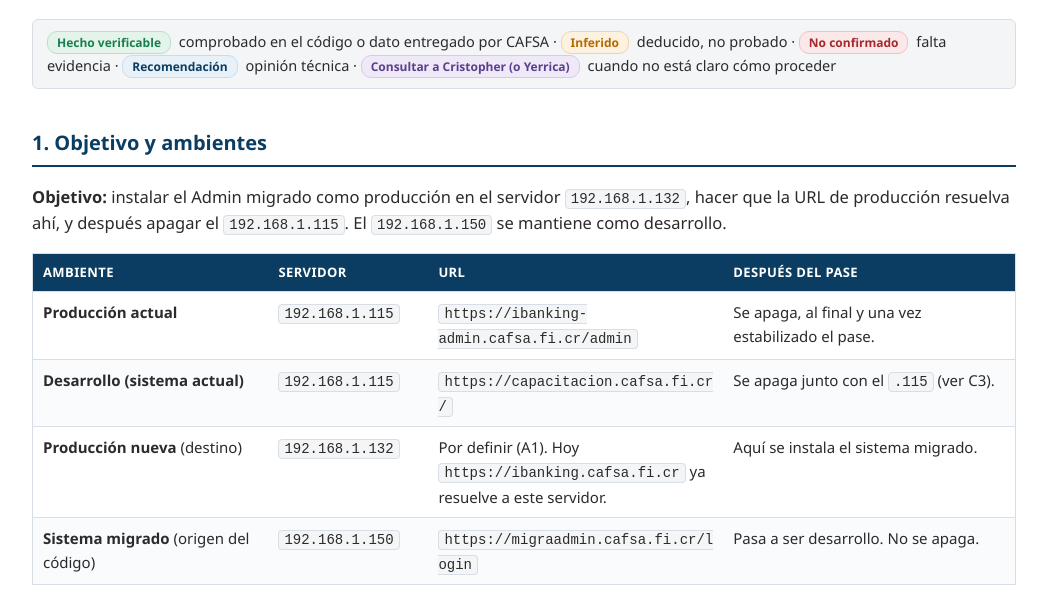
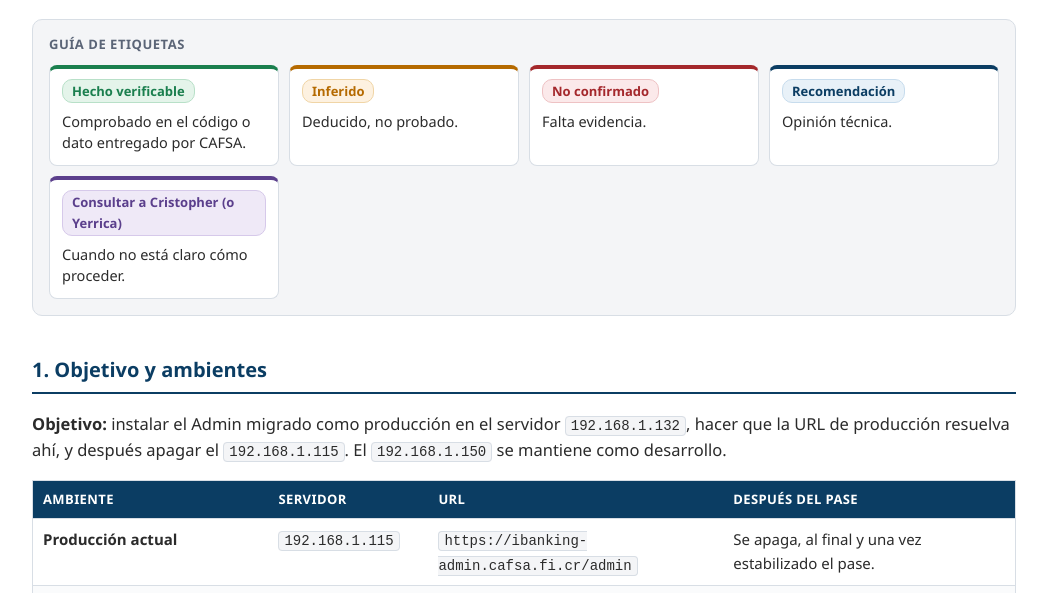
Before and after one commit to mlopez-cafsa/informes-operaciones-ti, a plain HTML site: page reportes/geovanny-leon/iniciativas/PP-232-pase-produccion-cafsa-admin.html in a window 1280 px wide. Shown: the part 162-755 px from the top of the page, without its empty margins (116-1163 px from the left). Drawn offline with Linux system fonts and the light colour scheme.

Commit message:
Update - v1.2.6

```diff
--- a/reportes/geovanny-leon/iniciativas/PP-232-pase-produccion-cafsa-admin.html
+++ b/reportes/geovanny-leon/iniciativas/PP-232-pase-produccion-cafsa-admin.html
@@ -70,14 +70,45 @@
 
   .sub{color:var(--gris-medio);margin:0 0 10px;font-size:15px;}
   .meta{font-size:14.5px;color:var(--gris-medio);}
+  /* ---- Guía de etiquetas: una tarjeta por etiqueta, con su color y su significado ---- */
   .legend{
-    font-size:14.5px;
     background:var(--gris-claro);
     border:1px solid var(--borde);
-    border-radius:6px;
-    padding:10px 14px;
+    border-radius:10px;
+    padding:14px 16px 16px;
     margin:0 0 6px;
   }
+  .legend-titulo{
+    font-size:13px;
+    font-weight:700;
+    text-transform:uppercase;
+    letter-spacing:.04em;
+    color:var(--gris-medio);
+    margin:0 0 10px;
+  }
+  .legend-grid{
+    display:grid;
+    grid-template-columns:repeat(auto-fit,minmax(190px,1fr));
+    gap:10px;
+  }
+  .legend-item{
+    background:#ffffff;
+    border:1px solid var(--borde);
+    border-top:4px solid var(--borde);
+    border-radius:8px;
+    padding:10px 12px 12px;
+    display:flex;
+    flex-direction:column;
+    align-items:flex-start;
+    gap:8px;
+  }
+  .legend-item .tag{margin-right:0;font-size:13px;white-space:normal;}
+  .legend-item p{margin:0;font-size:14.5px;line-height:1.45;color:var(--gris-texto);}
+  .legend-item.hecho{border-top-color:var(--verde-hecho);}
+  .legend-item.inf{border-top-color:var(--naranja-recom);}
+  .legend-item.nc{border-top-color:var(--rojo-pendiente);}
+  .legend-item.recom{border-top-color:var(--azul-cafsa);}
+  .legend-item.consultar{border-top-color:var(--morado-consulta);}
 
   table{
     width:100%;
@@ -174,6 +205,7 @@
     body{font-size:12px;}
     .wrapper{padding:0;}
     table{break-inside:avoid;}
+    .legend-item{break-inside:avoid;}
   }
 </style>
 </head>
@@ -189,13 +221,16 @@
 
 
 
-<p class="legend">
-<span class="tag hecho">Hecho verificable</span> comprobado en el código o dato entregado por CAFSA ·
-<span class="tag inf">Inferido</span> deducido, no probado ·
-<span class="tag nc">No confirmado</span> falta evidencia ·
-<span class="tag recom">Recomendación</span> opinión técnica ·
-<span class="tag consultar">Consultar a Cristopher (o Yerrica)</span> cuando no está claro cómo proceder
-</p>
+<div class="legend">
+  <p class="legend-titulo">Guía de etiquetas</p>
+  <div class="legend-grid">
+    <div class="legend-item hecho"><span class="tag hecho">Hecho verificable</span><p>Comprobado en el código o dato entregado por CAFSA.</p></div>
+    <div class="legend-item inf"><span class="tag inf">Inferido</span><p>Deducido, no probado.</p></div>
+    <div class="legend-item nc"><span class="tag nc">No confirmado</span><p>Falta evidencia.</p></div>
+    <div class="legend-item recom"><span class="tag recom">Recomendación</span><p>Opinión técnica.</p></div>
+    <div class="legend-item consultar"><span class="tag consultar">Consultar a Cristopher (o Yerrica)</span><p>Cuando no está claro cómo proceder.</p></div>
+  </div>
+</div>
 
 <h2 class="section-title">1. Objetivo y ambientes</h2>
 <p><strong>Objetivo:</strong> instalar el Admin migrado como producción en el servidor <code>192.168.1.132</code>, hacer que la URL de producción resuelva ahí, y después apagar el <code>192.168.1.115</code>. El <code>192.168.1.150</code> se mantiene como desarrollo.</p>
```
